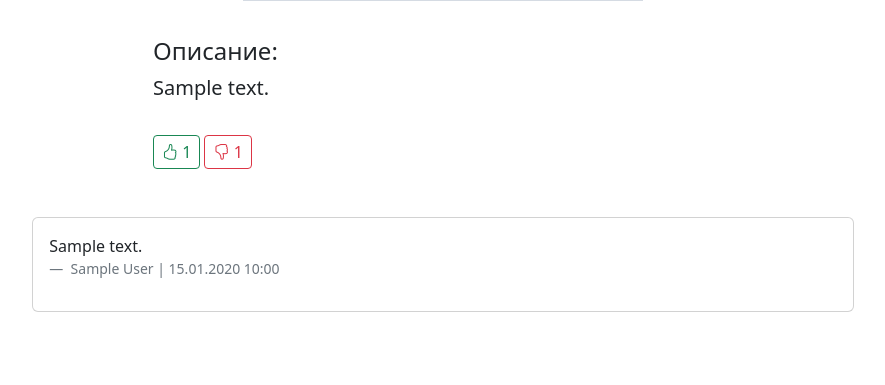
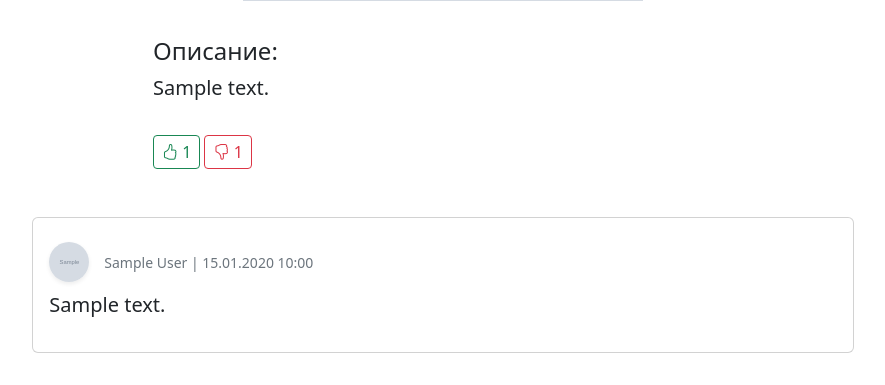
Before and after one commit to Ek2011/web_app, a Flask app: page /comments/1 in a window 1280 px wide. Shown: the part 433-818 px from the top of the page, without its empty margins (197-1082 px from the left). Before the commit the page ends 745 px from the top, so only its background shows below. Run offline with Flask 3, Linux system fonts and the light colour scheme; tables that the repository leaves empty hold one stand-in row (values such as "Sample post"); grey boxes marked "Sample" are stand-in pictures.

Commit message:
комменты и логика

```diff
--- a/templates/comments.html
+++ b/templates/comments.html
@@ -120,10 +120,26 @@
             {% for comment in comments %}
                 <div class="card m-2">
                     <div class="card-body">
-                        <p>{{ comment.content }}</p>
-                        <footer class="blockquote-footer">
-                            {{ comment.user.name }} | {{ comment.created_date.strftime('%d.%m.%Y %H:%M') }}
-                        </footer>
+                        <div class="small d-flex align-items-center mt-2 text-secondary">
+                        {% if comment.user.file %}
+                        <div class="rounded-circle d-flex align-items-center justify-content-center overflow-hidden shadow-sm"
+                             style="width: 40px; height: 40px; flex-shrink: 0; margin-right: 15px;">
+                            <img src="{{ url_for('static', filename='uploads/' + comment.user.file) }}"
+                                 alt="{{ comment.user.name }}"
+                                 class="img-preview"
+                                 style="width: 100%; height: 100%; object-fit: cover; cursor: pointer;"
+                                 data-bs-toggle="modal" data-bs-target="#imageModal">
+                        {% else %}
+                        <div class="rounded-circle d-flex align-items-center justify-content-center overflow-hidden shadow-sm bg-primary"
+                             style="width: 40px; height: 40px; flex-shrink: 0; margin-right: 15px;">
+                            <span class="text-white" style="font-size: 1.5rem; font-weight: bold;">
+                                {{ comment.user.name[0] | upper }}
+                            </span>
+                        {% endif %}
+                        </div>
+                            {{ comment.user.name }}  |  {{ comment.created_date.strftime('%d.%m.%Y %H:%M') }}
+                        </div>
+                        <p class="fs-5 mt-2">{{ comment.content }}</p>
 
                         {# Кнопка удаления появится только у автора комментария #}
                         {% if current_user.is_authenticated and current_user.id == comment.user_id %}
```
Also changed, not shown: templates/index.html (+13 -1 lines), db/blogs.db, static/uploads/40596154ff8213db685356f80d1c3995.jpg (deleted), static/uploads/IMG_3130.jpeg (deleted), static/uploads/IMG_9194.jpeg (deleted), 3 other files.
